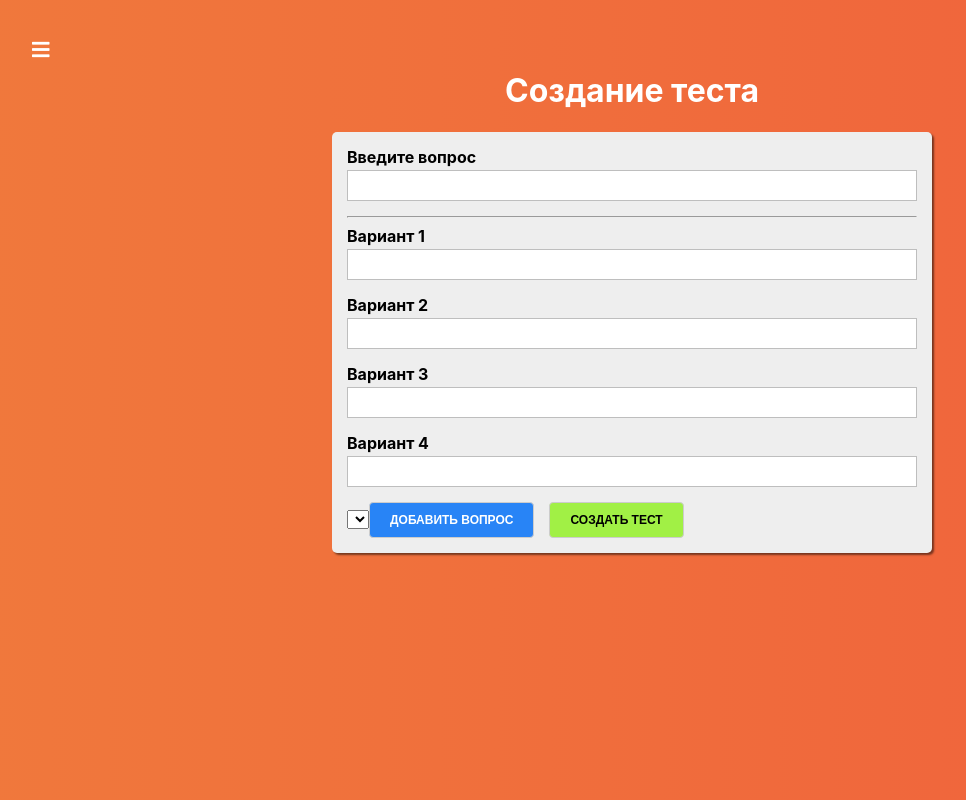
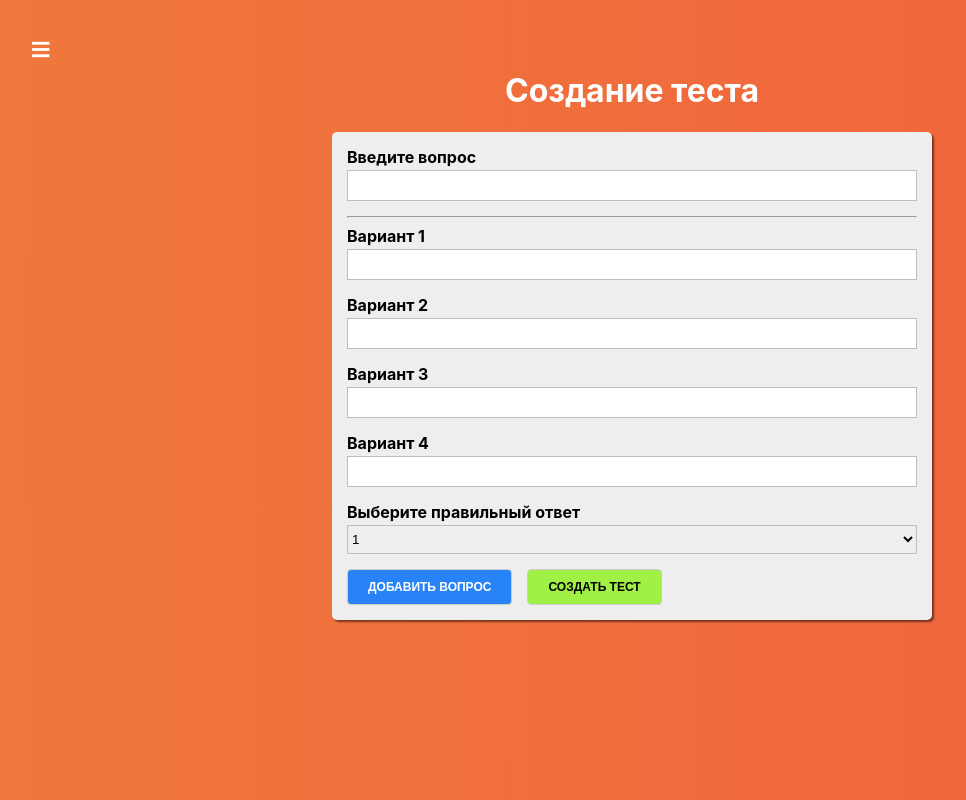
Before and after one commit to avkulikov/StudyReact, a React app: page /quiz-creator in a window 1280 px wide. Shown: the whole page, without its empty margins (8-974 px from the left). Built offline with nearby package versions, Linux system fonts and the light colour scheme.

Commit message:
Create Select Component.

```diff
--- /dev/null
+++ b/src/components/Ui/Select/Select.js
@@ -0,0 +1,28 @@
+import React from 'react'
+import classes from './Select.module.css'
+
+export const Select = ({options, label, value, onChange}) => {
+    const htmlFor = `${label}-${Math.random()}`
+
+    return (
+        <div className={classes.Select}>
+            <label htmlFor={htmlFor}>{label}</label>
+            <select
+                id={htmlFor}
+                value={value}
+                onChange={onChange}
+            >
+                {options.map((option, index) => {
+                    return (
+                        <option
+                            key={option.value + index}
+                            value={option.value}
+                        >
+                            {option.text}
+                        </option>
+                    )
+                })}
+            </select>
+        </div>
+    )
+}
--- /dev/null
+++ b/src/components/Ui/Select/Select.module.css
@@ -0,0 +1,21 @@
+.Select {
+    margin-bottom: 15px;
+}
+
+.Select label {
+    margin: 0 0 3px 0;
+    padding: 0;
+    display: block;
+    font-weight: bold;
+}
+
+.Select select {
+    display: block;
+    box-sizing: border-box;
+    border: 1px solid #bebebe;
+    margin: 0 0 5px;
+    height: 29px;
+    width: 100%;
+    outline: none;
+    transition: all 300ms ease-in-out;
+}
--- a/src/containers/QuizCreator/QuizCreator.js
+++ b/src/containers/QuizCreator/QuizCreator.js
@@ -2,6 +2,7 @@ import React, {Component} from 'react'
 import {Button} from '../../components/Ui/Button/Button'
 import {Input} from '../../components/Ui/Input/Input'
 import {createControl} from '../../form/formFrameWork'
+import {Select} from '../../components/Ui/Select/Select'
 import classes from './QuizCreator.module.css'
 
 function createOptionControl(id) {
@@ -30,6 +31,7 @@ export default class QuizCreator extends Component {
 
     state = {
         quiz: [],
+        rightAnswerId: 1,
         formControls: createFormControls()
     }
 
@@ -60,6 +62,9 @@ export default class QuizCreator extends Component {
         this.setState({formControls, isFormValid}) */
     }
 
+    selectChangeHandler = event => this.setState({rightAnswerId: +event.target.value})
+
+
     renderControls = () => {
         return Object.keys(this.state.formControls).map((controlName, index) => {
             const control = this.state.formControls[controlName]
@@ -82,6 +87,18 @@ export default class QuizCreator extends Component {
     }
 
     render() {
+        const select = <Select
+            label="Выберите правильный ответ"
+            value={this.state.rightAnswerId}
+            onChange={this.selectChangeHandler}
+            options={[
+                {text: 1, value: 1},
+                {text: 2, value: 2},
+                {text: 3, value: 3},
+                {text: 4, value: 4}
+            ]}
+        />
+
         return (
             <div className={classes.QuizCreator}>
                 <div>
@@ -91,8 +108,7 @@ export default class QuizCreator extends Component {
                         onSubmit={event => event.preventDefault()}
                     >
                         {this.renderControls()}
-
-                        <select name="" id=""></select>
+                        {select}
                         <Button
                             type="primary"
                             onClick={this.addQuestionHandler}
```
